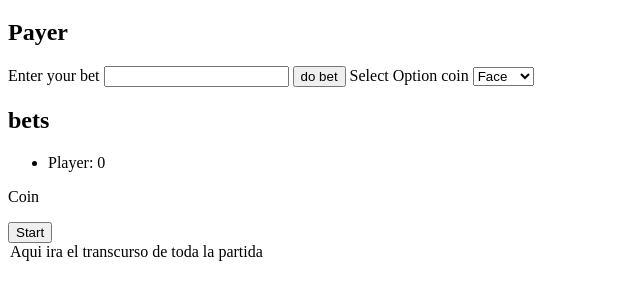
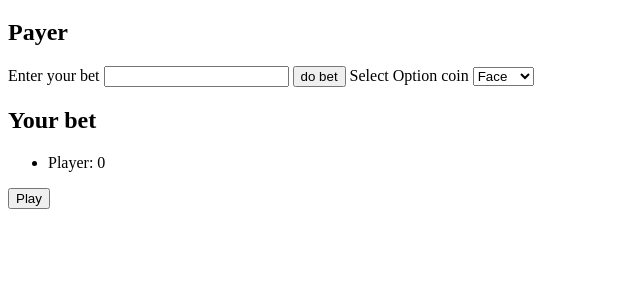
Before and after one commit to xXlion370Xx/face-stamp-game, a plain HTML site: page index.html in a window 1280 px wide. Shown: the part 61-360 px from the top of the page, without its empty margins (0-640 px from the left). Drawn offline with Linux system fonts and the light colour scheme.

Commit message:
Update template to fix js acces DOM

```diff
--- a/index.html
+++ b/index.html
@@ -31,21 +31,18 @@
         </label>
 
         <section class="bets">
-            <h2>bets</h2>
+            <h2>Your bet</h2>
             <ul>
                 <li id="playerBet">Player: 0</li>
             </ul>
         </section>
 
-        <div class="coin">
-            <p>Coin</p>
-            <button>Start</button>
-        </div>
+        <section>
+            <button id="btn-play">Play</button>
+        </section>
 
-        <section>
-            <legend>
-                Aqui ira el transcurso de toda la partida
-            </legend>
+        <section id="game">
+
         </section>
     </main>
 </body>
```
Also changed, not shown: images/coin-500 (2).jpg (added), images/coin-500 (3).jpg (added).
